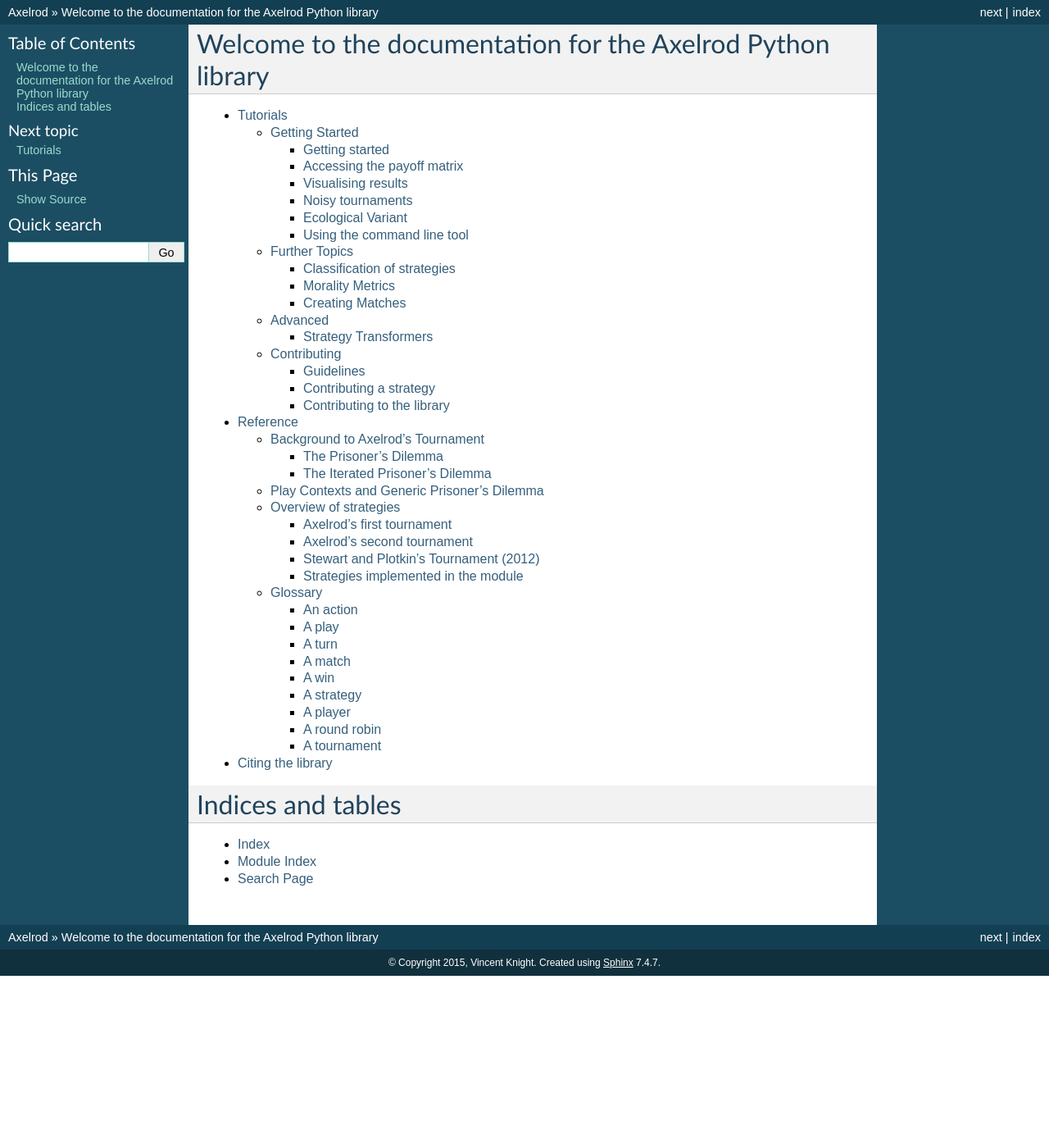
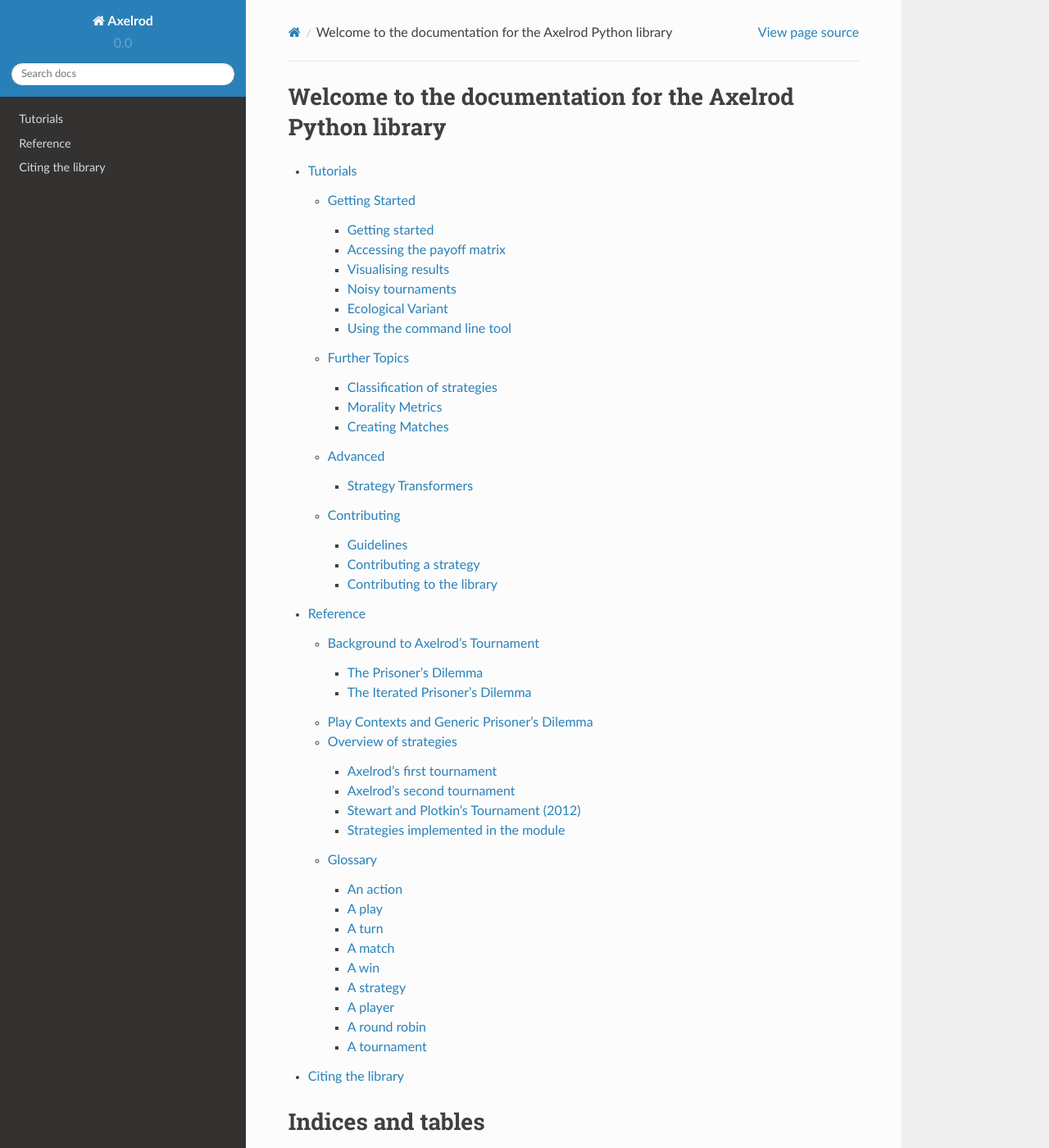
Before and after one commit to Axelrod-Python/Axelrod, a Sphinx documentation site: the page built from docs/index.rst, in a window 1280 px wide and 1400 px high. Shown: the whole window at 82% size. Built offline with Sphinx 7.4.7 and the Read the Docs theme 2.0.0, drawn with Linux system fonts in a browser that asks for light colours; some of the changed text lies outside the part shown.

Commit message:
Use RTD sphinx theme

```diff
--- a/docs/conf.py
+++ b/docs/conf.py
@@ -106,7 +106,12 @@
 
 # The theme to use for HTML and HTML Help pages.  See the documentation for
 # a list of builtin themes.
-html_theme = 'classic'
+on_rtd = os.environ.get('READTHEDOCS', None) == 'True'
+
+if not on_rtd:  # only import and set the theme if we're building docs locally
+    import sphinx_rtd_theme
+    html_theme = 'sphinx_rtd_theme'
+    html_theme_path = [sphinx_rtd_theme.get_html_theme_path()]
 
 # Theme options are theme-specific and customize the look and feel of a theme
 # further.  For a list of options available for each theme, see the
```
